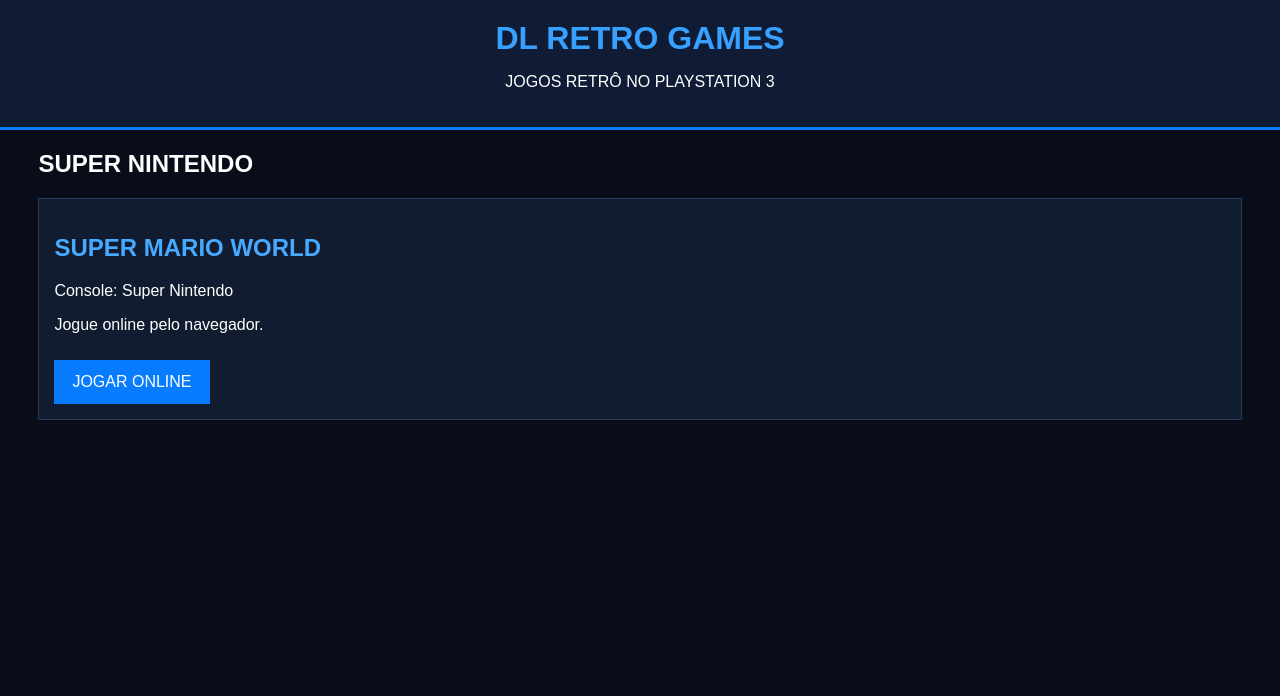
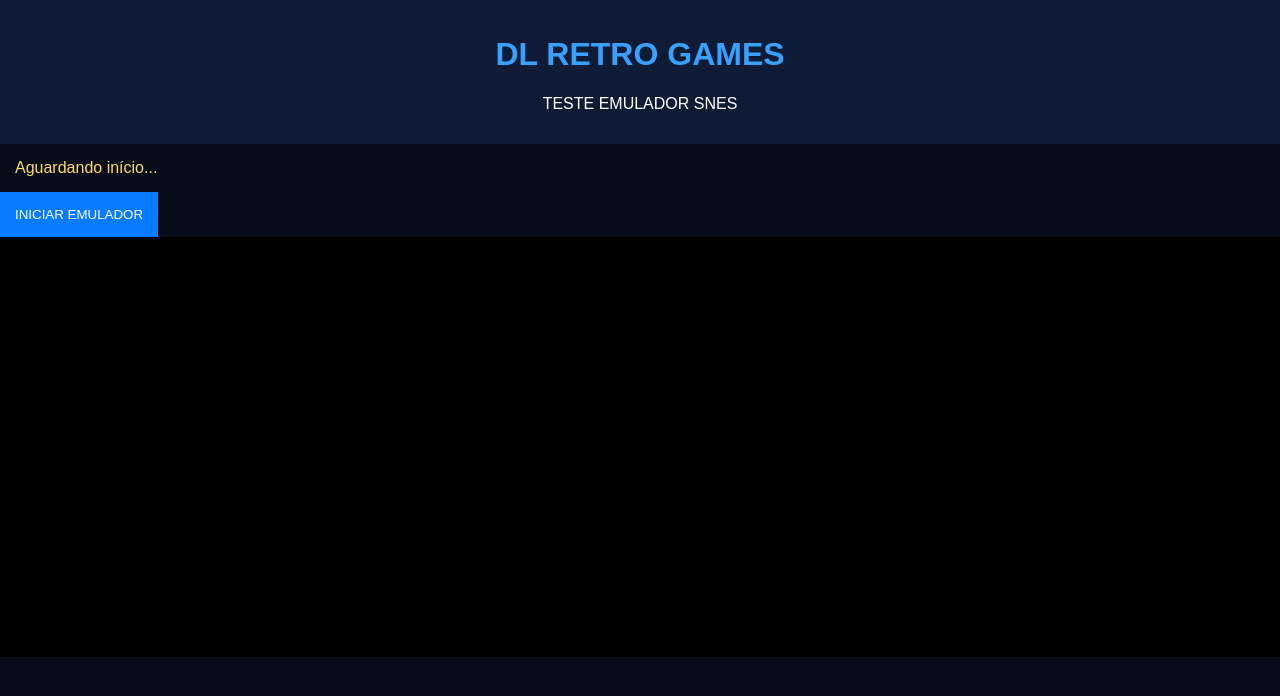
Before and after one commit to dlgamesps3/dlretrogamesps3, a plain HTML site: page index.html in a window 1280 px wide. Drawn offline with Linux system fonts and the light colour scheme.

Commit message:
Update title and improve game interface

```diff
--- a/index.html
+++ b/index.html
@@ -3,104 +3,61 @@
 <html lang="pt-BR">
 <head>
 <meta charset="UTF-8">
-<meta name="viewport" content="width=device-width, initial-scale=1">
-<title>DL RETRO GAMES PS3</title>
-
+<title>DL RETRO PS3 - Diagnóstico</title>
 <style>
 body {
     margin: 0;
     background: #080d19;
     color: white;
-    font-family: Arial, sans-serif;
+    font-family: Arial;
 }
 header {
     background: #101c35;
-    padding: 20px;
+    padding: 15px;
     text-align: center;
-    border-bottom: 3px solid #087cff;
 }
-header h1 {
-    color: #38a1ff;
-    margin: 0;
-}
-.container {
-    width: 94%;
-    margin: 20px auto;
-}
-.jogo {
-    background: #111c30;
-    border: 1px solid #263c5c;
+h1 { color: #38a1ff; }
+#status {
     padding: 15px;
-}
-.jogo h2 {
-    color: #48aaff;
-}
-.botao {
-    display: inline-block;
-    background: #087cff;
-    color: white;
-    text-decoration: none;
-    padding: 13px 18px;
-    margin-top: 10px;
-    border: 0;
-    font-size: 16px;
-}
-#player {
-    display: none;
-    margin-top: 20px;
+    color: #ffdb70;
 }
 #game {
     width: 100%;
-    height: 450px;
+    height: 420px;
     background: black;
 }
-.voltar {
-    background: #263c5c;
+button {
+    padding: 15px;
+    background: #087cff;
+    color: white;
+    border: 0;
 }
 </style>
 </head>
-
 <body>
 
 <header>
 <h1>DL RETRO GAMES</h1>
-<p>JOGOS RETRÔ NO PLAYSTATION 3</p>
+<p>TESTE EMULADOR SNES</p>
 </header>
 
-<div class="container">
+<div id="status">Aguardando início...</div>
 
-<div id="catalogo">
-<h2>SUPER NINTENDO</h2>
+<button onclick="iniciar()">INICIAR EMULADOR</button>
 
-<div class="jogo">
-<h2>SUPER MARIO WORLD</h2>
-<p>Console: Super Nintendo</p>
-<p>Jogue online pelo navegador.</p>
-
-<button class="botao" onclick="abrirJogo()">
-JOGAR ONLINE
-</button>
-</div>
-</div>
-
-<div id="player">
-<h2>SUPER MARIO WORLD</h2>
 <div id="game"></div>
 
-<button class="botao voltar" onclick="voltar()">
-VOLTAR AO CATÁLOGO
-</button>
-</div>
+<script>
+function mensagem(texto) {
+    document.getElementById("status").innerHTML = texto;
+}
 
-</div>
+function iniciar() {
+    mensagem("ETAPA 1: Preparando emulador...");
 
-<script>
-function abrirJogo() {
-    document.getElementById("catalogo").style.display = "none";
-    document.getElementById("player").style.display = "block";
-
-    if (window.emuladorIniciado) return;
-    window.emuladorIniciado = true;
+    window.onerror = function(msg) {
+        mensagem("ERRO JAVASCRIPT: " + msg);
+    };
 
     EJS_player = "#game";
     EJS_core = "snes";
@@ -108,18 +65,23 @@ function abrirJogo() {
     EJS_color = "#0064ff";
     EJS_startOnLoaded = true;
     EJS_pathtodata = "https://cdn.emulatorjs.org/stable/data/";
-
-    /* Coloque aqui o endereço de uma ROM que você tenha direito de usar */
     EJS_gameUrl = "./Super Mario World (Europe).sfc";
 
+    mensagem("ETAPA 2: Carregando EmulatorJS...");
+
     var script = document.createElement("script");
+
+    script.onload = function() {
+        mensagem("ETAPA 3: Loader carregado. Verificando inicialização...");
+    };
+
+    script.onerror = function() {
+        mensagem("ERRO: PS3 não conseguiu carregar o loader.js");
+    };
+
     script.src = "https://cdn.emulatorjs.org/stable/data/loader.js";
+
     document.body.appendChild(script);
-}
-
-function voltar() {
-    document.getElementById("player").style.display = "none";
-    document.getElementById("catalogo").style.display = "block";
 }
 </script>
 
```
